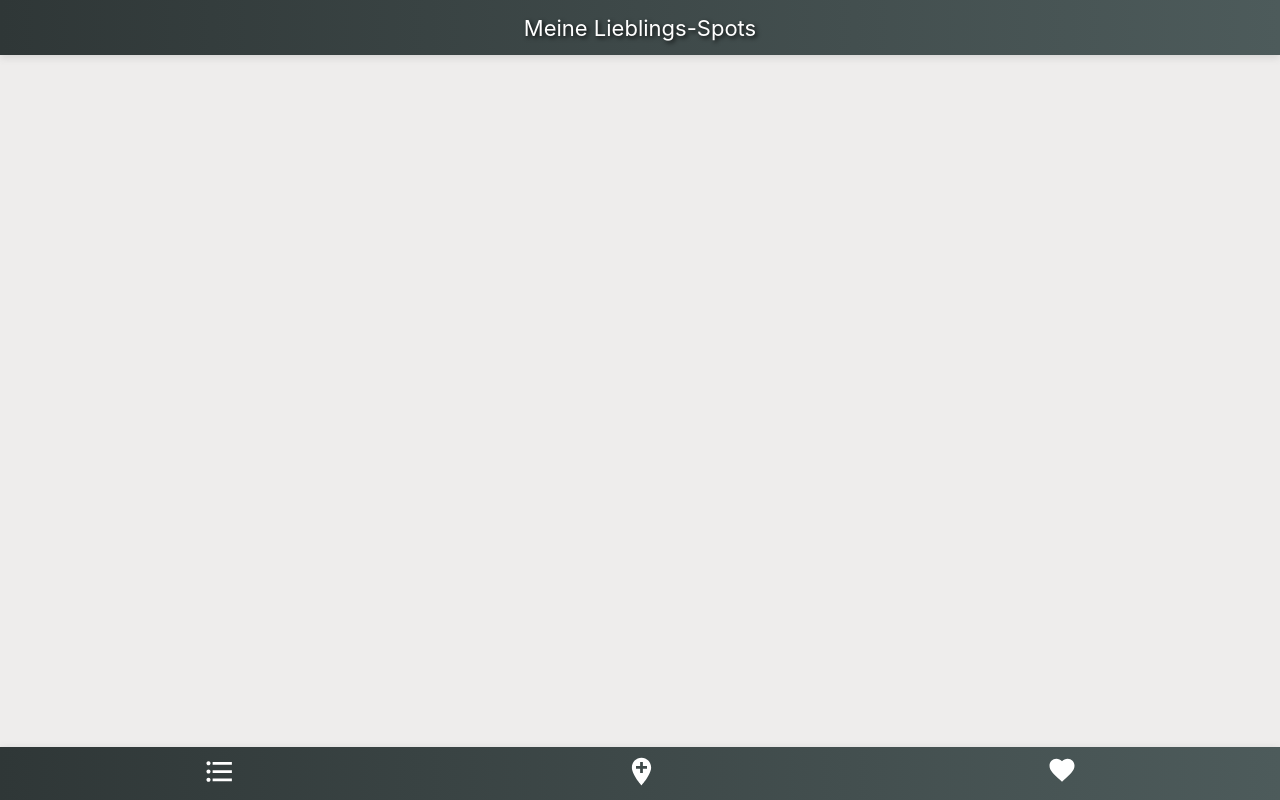
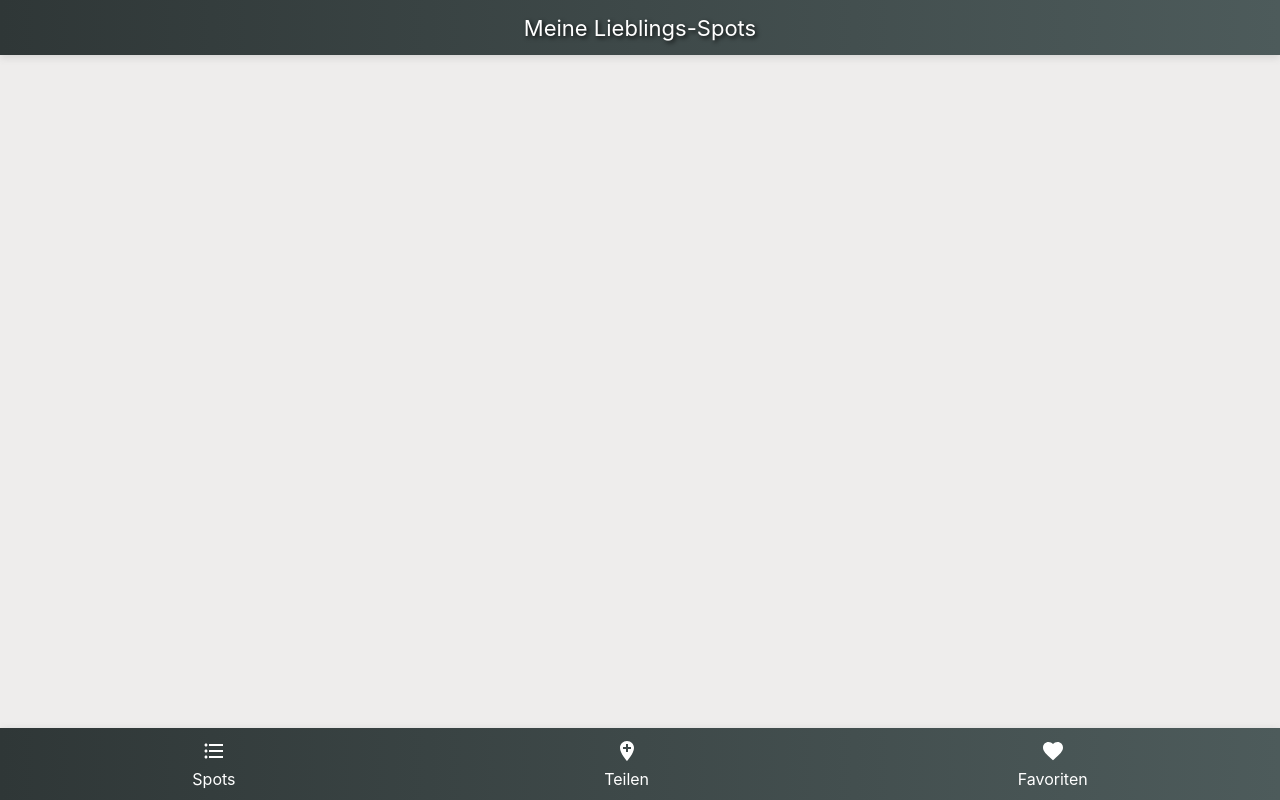
Before and after one commit to FelineHuhn/capstone-project-parenthood, a Next.js app: page /favorites in a window 1280 px wide. Built offline with nearby package versions, Linux system fonts and the light colour scheme.

Commit message:
add styling to footer component

```diff
--- a/components/Footer.js
+++ b/components/Footer.js
@@ -4,42 +4,51 @@ import Link from "next/link";
 export default function Footer() {
   return (
     <StyledFooter>
-      <Link href={`/spots`}>
-        <svg
+      <NavLink href={`/spots`}>
+        <StyledNavItem>
+          <NavIcon
             xmlns="http://www.w3.org/2000/svg"
-          height="33px"
+            height="24px"
             viewBox="0 0 24 24"
-          width="33px"
+            width="24px"
             fill="white"
           >
             <path d="M0 0h24v24H0V0z" fill="none" />
             <path d="M4 10.5c-.83 0-1.5.67-1.5 1.5s.67 1.5 1.5 1.5 1.5-.67 1.5-1.5-.67-1.5-1.5-1.5zm0-6c-.83 0-1.5.67-1.5 1.5S3.17 7.5 4 7.5 5.5 6.83 5.5 6 4.83 4.5 4 4.5zm0 12c-.83 0-1.5.68-1.5 1.5s.68 1.5 1.5 1.5 1.5-.68 1.5-1.5-.67-1.5-1.5-1.5zM7 19h14v-2H7v2zm0-6h14v-2H7v2zm0-8v2h14V5H7z" />
-        </svg>
-      </Link>
-      <Link href={`/create`}>
-        <svg
+          </NavIcon>
+          <NavIconText>Spots</NavIconText>
+        </StyledNavItem>
+      </NavLink>
+      <NavLink href={`/create`}>
+        <StyledNavItem>
+          <NavIcon
             xmlns="http://www.w3.org/2000/svg"
-          height="33px"
+            height="24px"
             viewBox="0 0 24 24"
-          width="33px"
+            width="24px"
             fill="white"
           >
             <path d="M0 0h24v24H0V0z" fill="none" />
             <path d="M12 2C8.14 2 5 5.14 5 9c0 5.25 7 13 7 13s7-7.75 7-13c0-3.86-3.14-7-7-7zm4 8h-3v3h-2v-3H8V8h3V5h2v3h3v2z" />
-        </svg>
-      </Link>
-      <Link href={`/favorites`}>
-        <svg
+          </NavIcon>
+          <NavIconText>Teilen</NavIconText>
+        </StyledNavItem>
+      </NavLink>
+      <NavLink href={`/favorites`}>
+        <StyledNavItem>
+          <NavIcon
             xmlns="http://www.w3.org/2000/svg"
-          height="30px"
+            height="24px"
             viewBox="0 0 24 24"
-          width="30px"
+            width="24px"
             fill="white"
           >
             <path d="M0 0h24v24H0z" fill="none" />
             <path d="M12 21.35l-1.45-1.32C5.4 15.36 2 12.28 2 8.5 2 5.42 4.42 3 7.5 3c1.74 0 3.41.81 4.5 2.09C13.09 3.81 14.76 3 16.5 3 19.58 3 22 5.42 22 8.5c0 3.78-3.4 6.86-8.55 11.54L12 21.35z" />
-        </svg>
-      </Link>
+          </NavIcon>
+          <NavIconText>Favoriten</NavIconText>
+        </StyledNavItem>
+      </NavLink>
     </StyledFooter>
   );
 }
@@ -55,3 +64,27 @@ const StyledFooter = styled.nav`
   box-shadow: rgba(99, 99, 99, 0.2) 0px 2px 8px 0px;
   z-index: 100;
 `;
+
+const StyledNavItem = styled.div`
+  display: flex;
+  flex-direction: column;
+  align-items: center;
+  margin-top: 3px;
+
+  :hover {
+    filter: drop-shadow(3px 3px 3px rgb(0 0 0 / 0.8));
+  }
+`;
+
+const NavIconText = styled.p`
+  color: white;
+  margin-bottom: 3px;
+`;
+
+const NavLink = styled(Link)`
+  text-decoration: none;
+`;
+
+const NavIcon = styled.svg`
+  margin-bottom: -10px;
+`;
```
Lines whose indentation alone changed are shown as unchanged.
